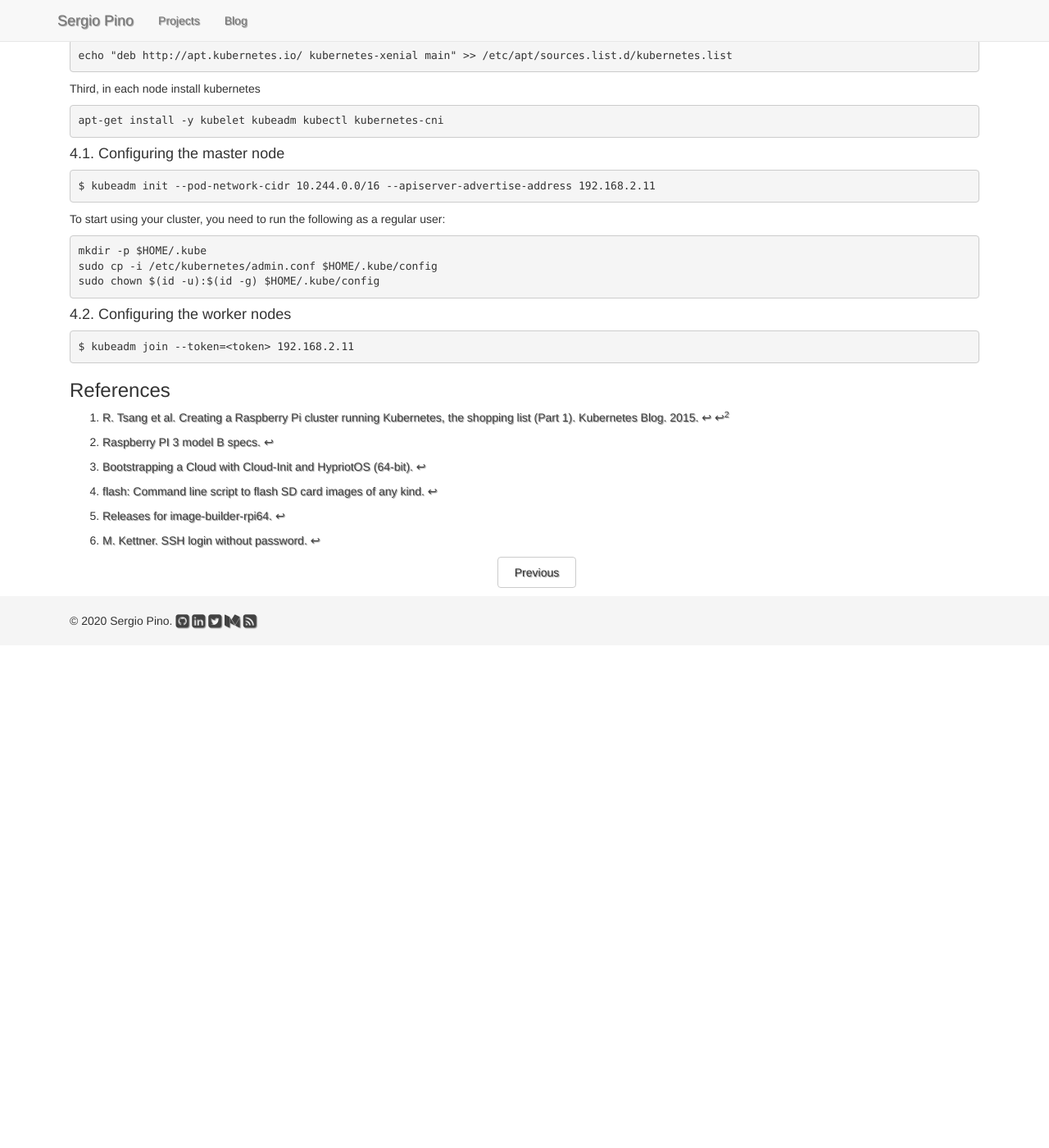
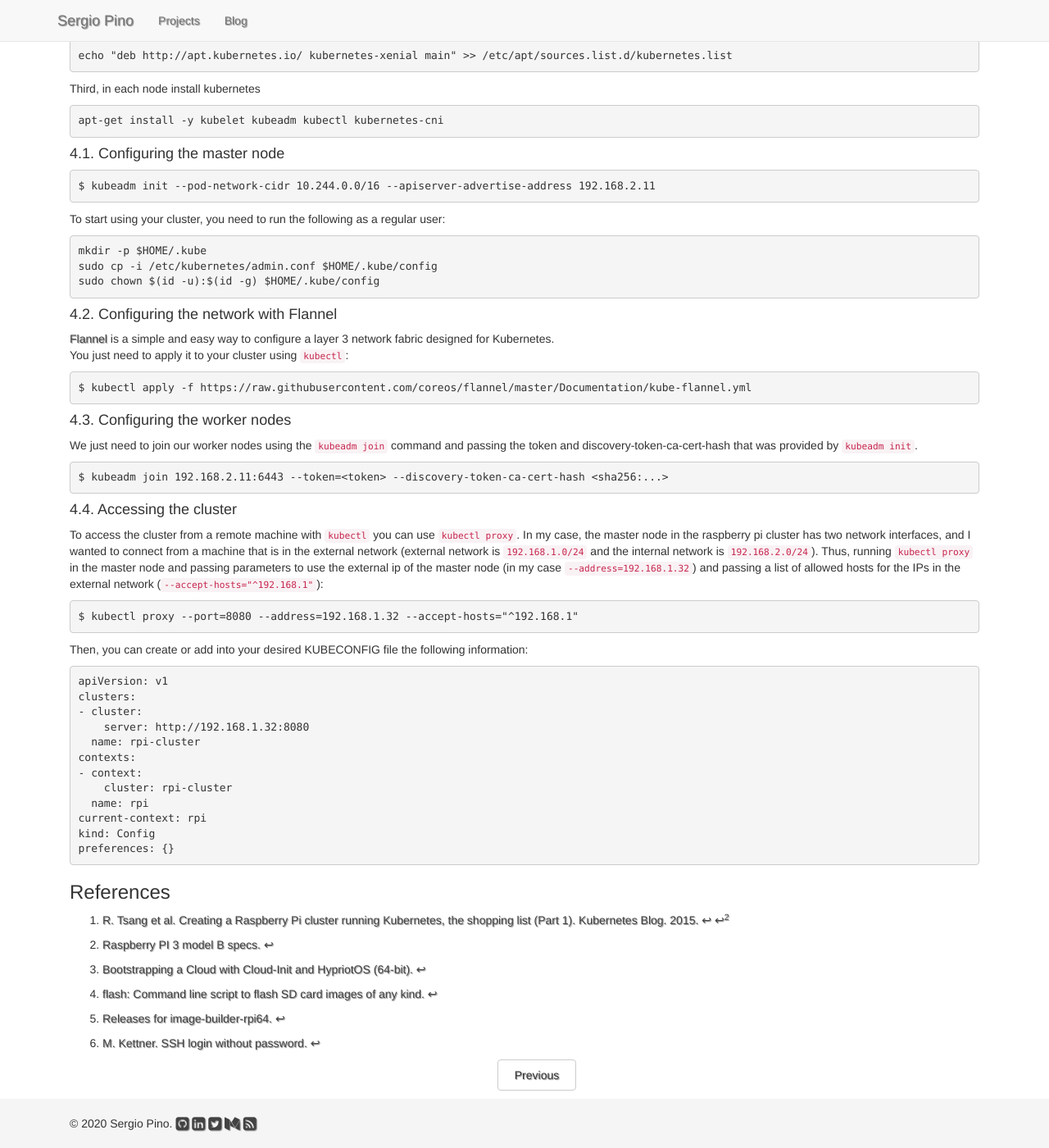
Before and after one commit to spino327/spino327.github.io, a Jekyll site: the page built from _posts/2018/2018-05-01-building-a-raspberry-pi-cluster.md, in a window 1280 px wide and 1400 px high, scrolled down 3567 px. Shown: the whole window at 82% size. Built offline with Jekyll 4.4.1, drawn with Linux system fonts in a browser that asks for light colours; comment, search, counter and statistics services are not loaded; before the commit the page ends 4354 px from its top, so only the background shows below that.

Commit message:
adding to rpi cluster

````diff
--- a/_posts/2018/2018-05-01-building-a-raspberry-pi-cluster.md
+++ b/_posts/2018/2018-05-01-building-a-raspberry-pi-cluster.md
@@ -4,7 +4,7 @@ title: "Building a Raspberry Pi Cluster"
 date: 2018-05-01 12:00:00 -0500
 categories: blog
 excerpt: "This post will be updated with my experiences on how to create and maintain a Raspberry Pi cluster, so I will add content over time."
-tags: [raspberry pi, cluster, docker]
+tags: [raspberry pi, cluster, docker, kubernetes]
 comments: true
 ---
 
@@ -197,9 +197,50 @@ To start using your cluster, you need to run the following as a regular user:
     sudo cp -i /etc/kubernetes/admin.conf $HOME/.kube/config
     sudo chown $(id -u):$(id -g) $HOME/.kube/config
 
-#### 4.2. Configuring the worker nodes
+#### 4.2. Configuring the network with Flannel
 
-    $ kubeadm join --token=<token> 192.168.2.11
+[Flannel](https://github.com/coreos/flannel) is a simple and easy way to configure a layer 3 network fabric designed for Kubernetes.\
+You just need to apply it to your cluster using `kubectl`:
+
+```sh
+$ kubectl apply -f https://raw.githubusercontent.com/coreos/flannel/master/Documentation/kube-flannel.yml
+```
+
+#### 4.3. Configuring the worker nodes
+
+We just need to join our worker nodes using the `kubeadm join` command and passing the token and discovery-token-ca-cert-hash that
+was provided by `kubeadm init`.
+
+```sh
+$ kubeadm join 192.168.2.11:6443 --token=<token> --discovery-token-ca-cert-hash <sha256:...>
+```
+
+#### 4.4. Accessing the cluster
+
+To access the cluster from a remote machine with `kubectl` you can use `kubectl proxy`. In my case, the master node in the raspberry pi
+cluster has two network interfaces, and I wanted to connect from a machine that is in the external network (external network is `192.168.1.0/24` and the internal network is `192.168.2.0/24`). Thus, running `kubectl proxy` in the master node and passing parameters to use the
+external ip of the master node (in my case `--address=192.168.1.32`) and passing a list of allowed hosts for the IPs in the external network (`--accept-hosts="^192.168.1"`):
+
+```sh
+$ kubectl proxy --port=8080 --address=192.168.1.32 --accept-hosts="^192.168.1"
+```
+
+Then, you can create or add into your desired KUBECONFIG file the following information:
+
+```yaml
+apiVersion: v1
+clusters:
+- cluster:
+    server: http://192.168.1.32:8080
+  name: rpi-cluster
+contexts:
+- context:
+    cluster: rpi-cluster
+  name: rpi
+current-context: rpi
+kind: Config
+preferences: {}
+```
 
 ### References
 
````
